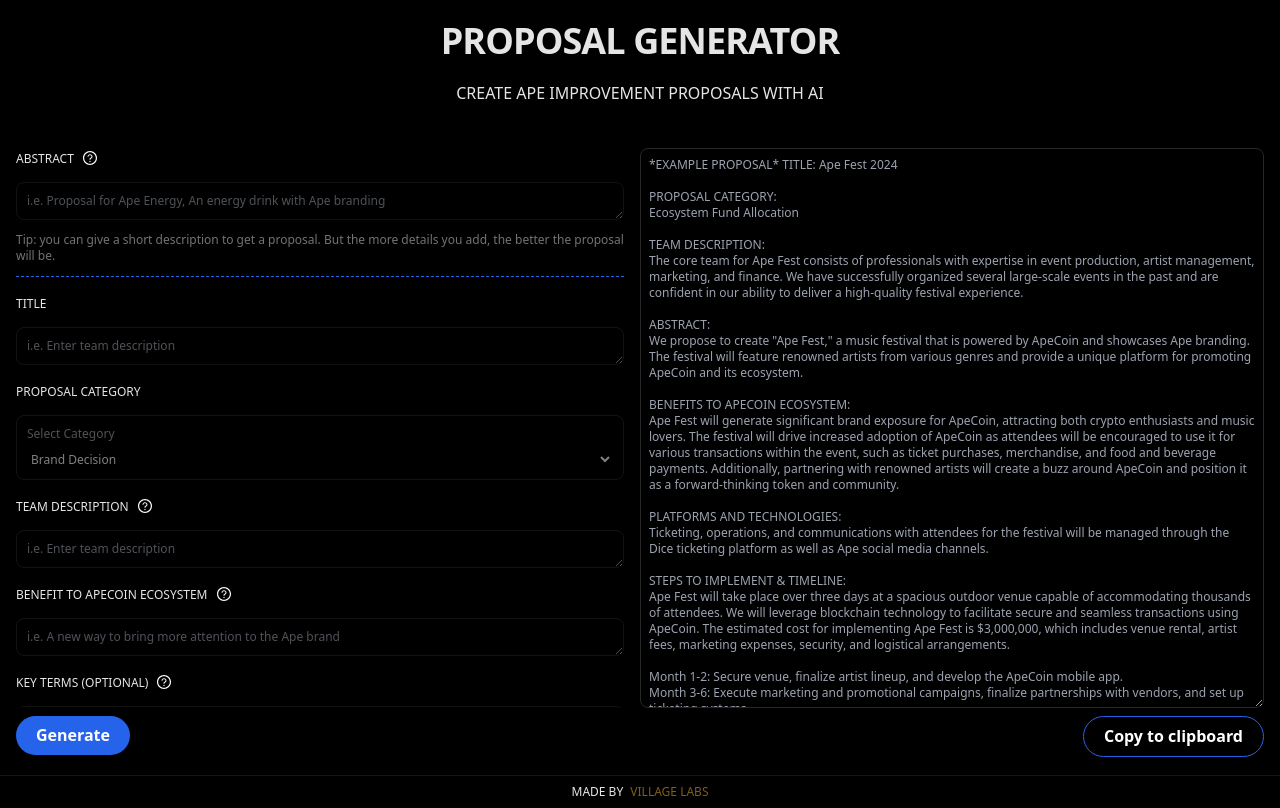
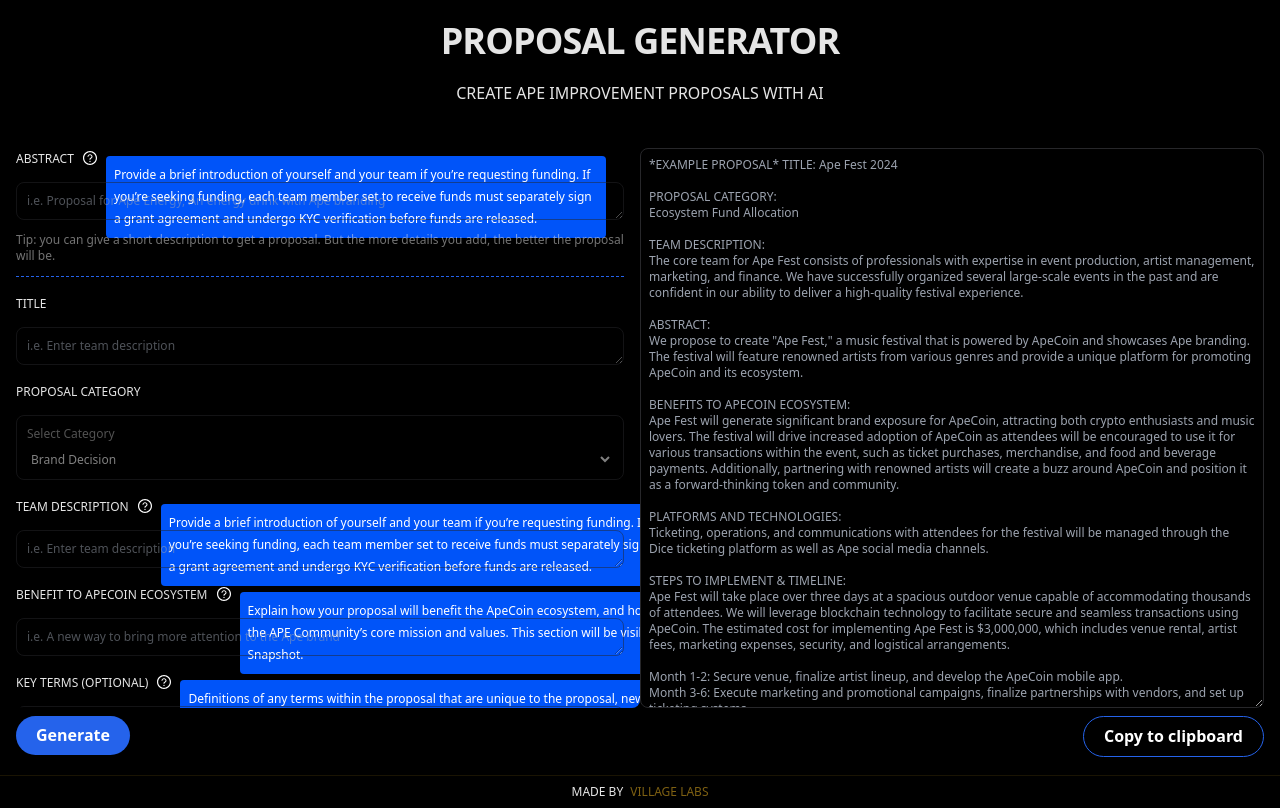
Before and after one commit to tchowd/proposal-generator, a Next.js app: page / in a window 1280 px wide. Built offline with nearby package versions, Linux system fonts and the light colour scheme.

Commit message:
update for tooltips hover

```diff
--- a/app/components/proposal-page.tsx
+++ b/app/components/proposal-page.tsx
@@ -3,6 +3,7 @@
 import React, { useRef, useState, useEffect } from 'react';
 import { useChat } from 'ai/react';
 import { AiOutlineQuestionCircle } from 'react-icons/ai';
+import '../globals.css';
 
 function ProposalPage() {
   const [team, setTeam] = useState('');
@@ -39,7 +40,7 @@
   const { input, handleInputChange, handleSubmit, isLoading, messages } =
     useChat({
       body: {
-        abstract, title, author, team, benefits, rationale, keyTerms, specs, steps, time, cost
+        abstract, title, category, team, benefits, keyTerms, specs, steps, time, cost
       },
     });
 
@@ -158,19 +159,17 @@
                   <div className='flex '>
                   <h1 className='flex text-neutral-200 text-xs leading-[183.33%] uppercase self-stretch'>Abstract </h1>
                   <div
-                        className="hover:text-blue-700 hover:cursor-pointer relative"
+                      className="hover:text-blue-700 hover:cursor-pointer relative tooltip-wrapper"
                       onClick={() => toggleTooltip(0)}
                   >
                       <AiOutlineQuestionCircle style={{ marginTop: '2px', marginLeft: '0.5rem' }} />
-                        {tooltipVisible[0] && (
                       <div
                           style={{ width: '500px' }}
                           className="absolute top-0 left-full m-2 bg-[#0054F9] text-white p-2 rounded shadow-lg tooltip
-                            text-neutral-200 text-xs leading-[183.33%] self-stretc"
+                          text-neutral-200 text-xs leading-[183.33%] self-stretch"
                       >
                           Provide a brief introduction of yourself and your team if you’re requesting funding. If you’re seeking funding, each team member set to receive funds must separately sign a grant agreement and undergo KYC verification before funds are released.
                       </div>
-                        )}
                   </div>
 
 
@@ -231,19 +230,16 @@
                   <div className='flex'>
                   <h1 className='flex text-neutral-200 text-xs leading-[183.33%] uppercase self-stretch'>Team Description </h1>
                   <div
-                        className="hover:text-blue-700 hover:cursor-pointer relative"
+                    className={`hover:text-blue-700 hover:cursor-pointer relative tooltip-wrapper ${tooltipVisible[1] ? 'active' : ''}`}
                     onClick={() => toggleTooltip(1)}
                   >
                     <AiOutlineQuestionCircle style={{ marginTop: '2px', marginLeft: '0.5rem' }} />
-                        {tooltipVisible[1] && (
                     <div
                       style={{ width: '500px' }}
-                            className="absolute top-0 left-full m-2 bg-[#0054F9] text-white p-2 rounded shadow-lg tooltip
-                            text-neutral-200 text-xs leading-[183.33%] self-stretc"
+                      className="absolute top-0 left-full m-2 bg-[#0054F9] text-white p-2 rounded shadow-lg tooltip text-neutral-200 text-xs leading-[183.33%] self-stretch"
                     >
                       Provide a brief introduction of yourself and your team if you’re requesting funding. If you’re seeking funding, each team member set to receive funds must separately sign a grant agreement and undergo KYC verification before funds are released.
                     </div>
-                        )}
                   </div>
                   </div>
                   <textarea
@@ -260,18 +256,16 @@
                   <div className='flex'>
                   <h1 className='flex text-neutral-200 text-xs leading-[183.33%] uppercase self-stretch'>BENEFIT TO APECOIN ECOSYSTEM </h1>
                   <div
-                        className="hover:text-blue-700 hover:cursor-pointer relative"
+                    className={`hover:text-blue-700 hover:cursor-pointer relative tooltip-wrapper ${tooltipVisible[2] ? 'active' : ''}`}
                     onClick={() => toggleTooltip(2)}
                   >
                     <AiOutlineQuestionCircle style={{ marginTop: '2px', marginLeft: '0.5rem' }} />
-                        {tooltipVisible[2] && (
                     <div
                       style={{ width: '500px' }}
-                            className="absolute top-0 left-full m-2 bg-[#0054F9] text-white p-2 rounded shadow-lg tooltip
-                            text-neutral-200 text-xs leading-[183.33%] self-stretc"
+                      className="absolute top-0 left-full m-2 bg-[#0054F9] text-white p-2 rounded shadow-lg tooltip text-neutral-200 text-xs leading-[183.33%] self-stretch"
                     >
-                          Explain how your proposal will benefit the ApeCoin ecosystem, and how it aligns with the APE Community’s core mission and values. This section will be visible to voters on Snapshot.                            </div>
-                        )}
+                      Explain how your proposal will benefit the ApeCoin ecosystem, and how it aligns with the APE Community’s core mission and values. This section will be visible to voters on Snapshot.
+                    </div>
                   </div>
                   </div>
                   <textarea
@@ -290,18 +284,16 @@
                   <h1 className='flex text-neutral-200 text-xs leading-[183.33%] uppercase self-stretch'> Key Terms (optional)  </h1>
 
                   <div
-                        className="hover:text-blue-700 hover:cursor-pointer relative"
+                    className={`hover:text-blue-700 hover:cursor-pointer relative tooltip-wrapper ${tooltipVisible[3] ? 'active' : ''}`}
                     onClick={() => toggleTooltip(3)}
                   >
                     <AiOutlineQuestionCircle style={{ marginTop: '2px', marginLeft: '0.5rem' }} />
-                        {tooltipVisible[3] && (
                     <div
                       style={{ width: '500px' }}
-                            className="absolute top-0 left-full m-2 bg-[#0054F9] text-white p-2 rounded shadow-lg tooltip
-                            text-neutral-200 text-xs leading-[183.33%] self-stretc"
+                      className="absolute top-0 left-full m-2 bg-[#0054F9] text-white p-2 rounded shadow-lg tooltip text-neutral-200 text-xs leading-[183.33%] self-stretch"
                     >
-                          Definitions of any terms within the proposal that are unique to the proposal, new to the APE Community, and/or industry-specific (optional).                           </div>
-                        )}
+                      Definitions of any terms within the proposal that are unique to the proposal, new to the APE Community, and/or industry-specific (optional).
+                    </div>
                   </div>
                   </div>
                   <textarea
@@ -321,19 +313,16 @@
                   <h1 className='flex text-neutral-200 text-xs leading-[183.33%] uppercase self-stretch'> PLATFORMS & TECHNOLOGIES  </h1>
 
                   <div
-                        className="hover:text-blue-700 hover:cursor-pointer relative"
+                    className={`hover:text-blue-700 hover:cursor-pointer relative tooltip-wrapper ${tooltipVisible[4] ? 'active' : ''}`}
                     onClick={() => toggleTooltip(4)}
                   >
                     <AiOutlineQuestionCircle style={{ marginTop: '2px', marginLeft: '0.5rem' }} />
-                        {tooltipVisible[4] && (
                     <div
                       style={{ width: '500px' }}
-                            className="absolute top-0 left-full m-2 bg-[#0054F9] text-white p-2 rounded shadow-lg tooltip
-                            text-neutral-200 text-xs leading-[183.33%] self-stretc"
+                      className="absolute top-0 left-full m-2 bg-[#0054F9] text-white p-2 rounded shadow-lg tooltip text-neutral-200 text-xs leading-[183.33%] self-stretch"
                     >
                       A detailed breakdown of the platforms and technologies that will be used, if any.
                     </div>
-                        )}
                   </div>
                   </div>
                   <textarea
@@ -352,19 +341,16 @@
                   <h1 className='flex text-neutral-200 text-xs leading-[183.33%] uppercase self-stretch'>  STEPS TO IMPLEMENT & TIMELINE  </h1>
 
                   <div
-                        className="hover:text-blue-700 hover:cursor-pointer relative"
+                    className={`hover:text-blue-700 hover:cursor-pointer relative tooltip-wrapper ${tooltipVisible[4] ? 'active' : ''}`}
                     onClick={() => toggleTooltip(5)}
                   >
                     <AiOutlineQuestionCircle style={{ marginTop: '2px', marginLeft: '0.5rem' }} />
-                        {tooltipVisible[5] && (
                     <div
                       style={{ width: '500px' }}
-                            className="absolute top-0 left-full m-2 bg-[#0054F9] text-white p-2 rounded shadow-lg tooltip
-                            text-neutral-200 text-xs leading-[183.33%] self-stretc"
+                      className="absolute top-0 left-full m-2 bg-[#0054F9] text-white p-2 rounded shadow-lg tooltip text-neutral-200 text-xs leading-[183.33%] self-stretch"
                     >
                             Outline the steps to implement your proposal, including the associated costs, key performance indicators, personnel requirements, any expectations of the Ape Foundation, and other resources needed for each step where applicable. This section also provides relevant timing details, including the project’s start date and key milestones.
                           </div>
-                        )}
                     </div>
                   </div>
                   <textarea
@@ -383,18 +369,16 @@
               <h1 className='flex text-neutral-200 text-xs leading-[183.33%] uppercase self-stretch'>  Key Milestones  </h1>
 
               <div
-                        className="hover:text-blue-700 hover:cursor-pointer relative"
+                    className={`hover:text-blue-700 hover:cursor-pointer relative tooltip-wrapper ${tooltipVisible[4] ? 'active' : ''}`}
                     onClick={() => toggleTooltip(6)}
                   >
                     <AiOutlineQuestionCircle style={{ marginTop: '2px', marginLeft: '0.5rem' }} />
-                        {tooltipVisible[6] && (
                     <div
                       style={{ width: '500px' }}
-                            className="absolute top-0 left-full m-2 bg-[#0054F9] text-white p-2 rounded shadow-lg tooltip
-                            text-neutral-200 text-xs leading-[183.33%] self-stretc"
+                      className="absolute top-0 left-full m-2 bg-[#0054F9] text-white p-2 rounded shadow-lg tooltip text-neutral-200 text-xs leading-[183.33%] self-stretch"
                     >
                           Outline the steps to implement your proposal, including the associated costs, key performance indicators, personnel requirements, any expectations of the Ape Foundation, and other resources needed for each step where applicable. This section also provides relevant timing details, including the project’s start date and key milestones.                          </div>
-                        )}
+
                     </div>
                   </div>
                 {milestones.map((milestone, index) => (
@@ -466,19 +450,17 @@
                   <h1 className='flex text-neutral-200 text-xs leading-[183.33%] uppercase self-stretch'>  Overall Cost </h1>
 
                   <div
-                        className="hover:text-blue-700 hover:cursor-pointer relative"
+                    className={`hover:text-blue-700 hover:cursor-pointer relative tooltip-wrapper ${tooltipVisible[4] ? 'active' : ''}`}
                     onClick={() => toggleTooltip(7)}
                   >
                     <AiOutlineQuestionCircle style={{ marginTop: '2px', marginLeft: '0.5rem' }} />
-                        {tooltipVisible[7] && (
                     <div
                       style={{ width: '500px' }}
-                            className="absolute top-0 left-full m-2 bg-[#0054F9] text-white p-2 rounded shadow-lg tooltip
-                            text-neutral-200 text-xs leading-[183.33%] self-stretc"
+                      className="absolute top-0 left-full m-2 bg-[#0054F9] text-white p-2 rounded shadow-lg tooltip text-neutral-200 text-xs leading-[183.33%] self-stretch"
                     >
                             Summarize the total budget associated with implementing the proposal. This section will be visible to voters on Snapshot.
                           </div>
-                        )}
+
                     </div>
                   </div>
                   <textarea
--- a/app/custom.css
+++ b/app/custom.css
@@ -1,3 +1,11 @@
 .tooltip {
     z-index: 9999 !important;
 }
+
+.tooltip-wrapper .tooltip {
+    display: none;
+  }
+
+  .tooltip-wrapper:hover .tooltip {
+    display: block;
+  }
```
Lines whose indentation alone changed are shown as unchanged.
